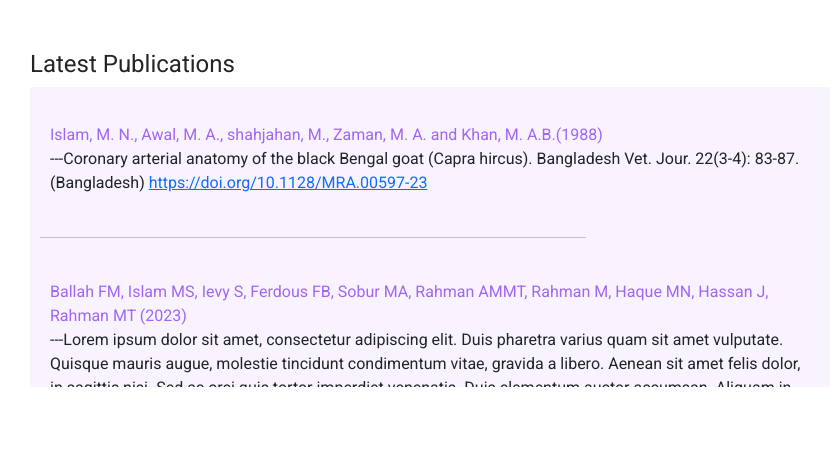
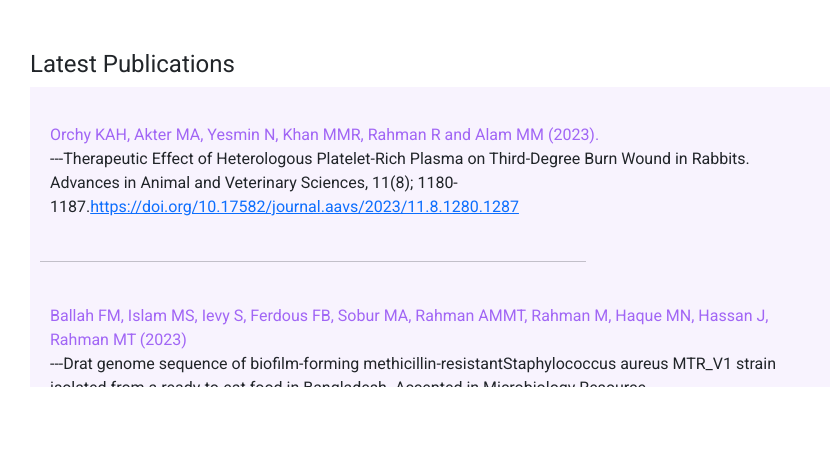
Before and after one commit to imtiazador/research_and_publications, a website: page index.html in a window 1280 px wide. Shown: the whole page, without its empty margins (20-851 px from the left). Drawn offline with nearby package versions, Linux system fonts and the light colour scheme.

Commit message:
small update

```diff
--- a/index.html
+++ b/index.html
@@ -40,10 +40,10 @@
             <div class="pub-body">
                 <p class="">
                     <div class="author">
-                         Islam, M. N., Awal, M. A., shahjahan, M., Zaman, M. A. and Khan, M. A.B.(1988)
+                        Orchy KAH, Akter MA, Yesmin N, Khan MMR, Rahman R and Alam MM (2023).
                     </div>
                     <div class="description">
-                        ---Coronary arterial anatomy of the black Bengal goat (Capra hircus). Bangladesh Vet. Jour. 22(3-4): 83-87. (Bangladesh) <a class="weblink" href="https://journals.asm.org/doi/10.1128/mra.00597-23">https://doi.org/10.1128/MRA.00597-23</a>
+                        ---Therapeutic Effect of Heterologous Platelet-Rich Plasma on Third-Degree Burn Wound in Rabbits. Advances in Animal and Veterinary Sciences, 11(8); 1180-1187.<a class="weblink" href="https://researcherslinks.com/current-issues/Therapeutic-Effect-of-Heterologous-Platelet-Rich-Plasma-on-Third-Degree-Burn-Wound-in-Rabbits/33/1/6397/html">https://doi.org/10.17582/journal.aavs/2023/11.8.1280.1287</a>
                     </div>
                 </p>
             </div>
@@ -55,11 +55,7 @@
                         M, Haque MN, Hassan J, Rahman MT (2023)
                     </div>
                     <div class="description">
-                        ---Lorem ipsum dolor sit amet, consectetur adipiscing elit. Duis pharetra
-                        varius quam sit amet vulputate. Quisque mauris augue, molestie tincidunt
-                        condimentum vitae, gravida a libero. Aenean sit amet felis dolor, in
-                        sagittis nisi. Sed ac orci quis tortor imperdiet venenatis. Duis
-                        elementum auctor accumsan. Aliquam in felis sit amet augue. <a class="weblink" href="https://journals.asm.org/doi/10.1128/mra.00597-23">https://doi.org/10.1128/MRA.00597-23</a>
+                        ---Drat genome sequence of biofilm-forming methicillin-resistantStaphylococcus aureus MTR_V1 strain isolated from a ready-to-eat food in Bangladesh. Accepted in Microbiology Resource Announcement.<a class="weblink" href="https://journals.asm.org/doi/10.1128/mra.00597-23">https://doi.org/10.1128/MRA.00597-23</a>
                     </div>
                 </p>
             </div>
@@ -67,15 +63,10 @@
             <div class="pub-body">
                 <p class="">
                     <div class="author">
-                        Ballah FM, Islam MS, Ievy S, Ferdous FB, Sobur MA, Rahman AMMT, Rahman
-                        M, Haque MN, Hassan J, Rahman MT (2023)
+                        Shanta Das, Ajran Kabir, Chandra Shaker Chouhan, Md Ahosanul Haque Shahid, Tasmia Habib, Marzia Rahman and KHM Nazmul Hussain Nazir (2023)
                     </div>
                     <div class="description">
-                        ---Lorem ipsum dolor sit amet, consectetur adipiscing elit. Duis pharetra
-                        varius quam sit amet vulputate. Quisque mauris augue, molestie tincidunt
-                        condimentum vitae, gravida a libero. Aenean sit amet felis dolor, in
-                        sagittis nisi. Sed ac orci quis tortor imperdiet venenatis. Duis
-                        elementum auctor accumsan. Aliquam in felis sit amet augue. <a class="weblink" href="https://journals.asm.org/doi/10.1128/mra.00597-23">https://doi.org/10.1128/MRA.00597-23</a>
+                        ---Domestic cats are potential reservoirs of multidrug-resistant human enteropathogenic E. coli strains in Bangladesh. <a class="weblink" href="https://www.sciencedirect.com/science/article/pii/S1319562X23002310?via%3Dihub">10.1016/j.sjbs.2023.103786</a>
                     </div>
                 </p>
             </div>
@@ -83,15 +74,10 @@
             <div class="pub-body">
                 <p class="">
                     <div class="author">
-                        Ballah FM, Islam MS, Ievy S, Ferdous FB, Sobur MA, Rahman AMMT, Rahman
-                        M, Haque MN, Hassan J, Rahman MT (2023)
+                        Chowdhury MFH, Hasan MMI, Hasan M, Rahman MS, Rahman M and Juyena NS (2023)
                     </div>
                     <div class="description">
-                        ---Lorem ipsum dolor sit amet, consectetur adipiscing elit. Duis pharetra
-                        varius quam sit amet vulputate. Quisque mauris augue, molestie tincidunt
-                        condimentum vitae, gravida a libero. Aenean sit amet felis dolor, in
-                        sagittis nisi. Sed ac orci quis tortor imperdiet venenatis. Duis
-                        elementum auctor accumsan. Aliquam in felis sit amet augue. <a class="weblink" href="https://journals.asm.org/doi/10.1128/mra.00597-23">https://doi.org/10.1128/MRA.00597-23</a>
+                        --- Prevalence of different bacterial species in the uterine fluid of repeat breeder cow; J. Bangladesh Acad. Sci. 47(1); 33-42. <a class="weblink" href="https://www.banglajol.info/index.php/JBAS/article/view/62976">http://doi.org/10.3329/jbas.v47i1.62976 </a>
                     </div>
                 </p>
             </div>
```
